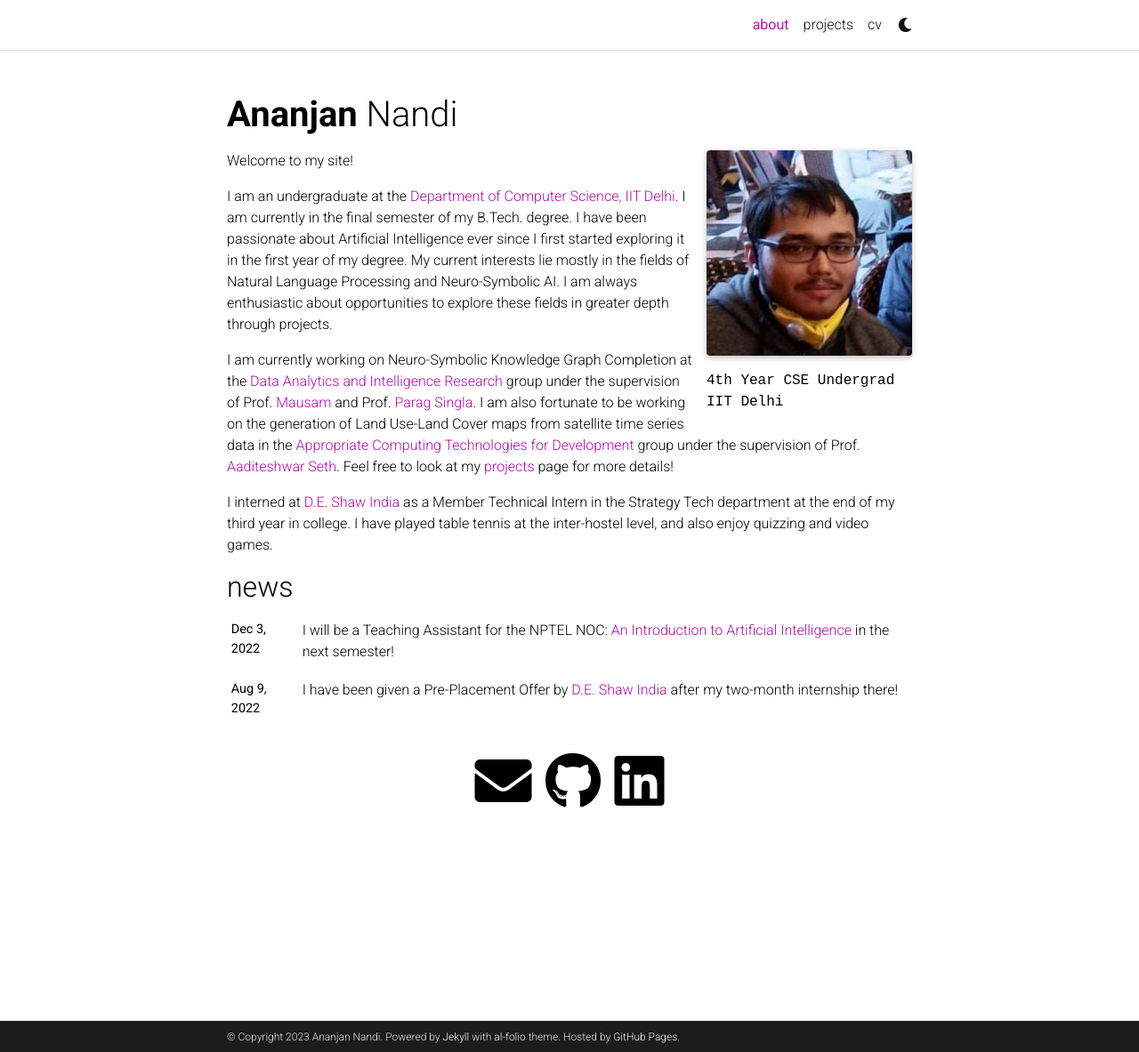
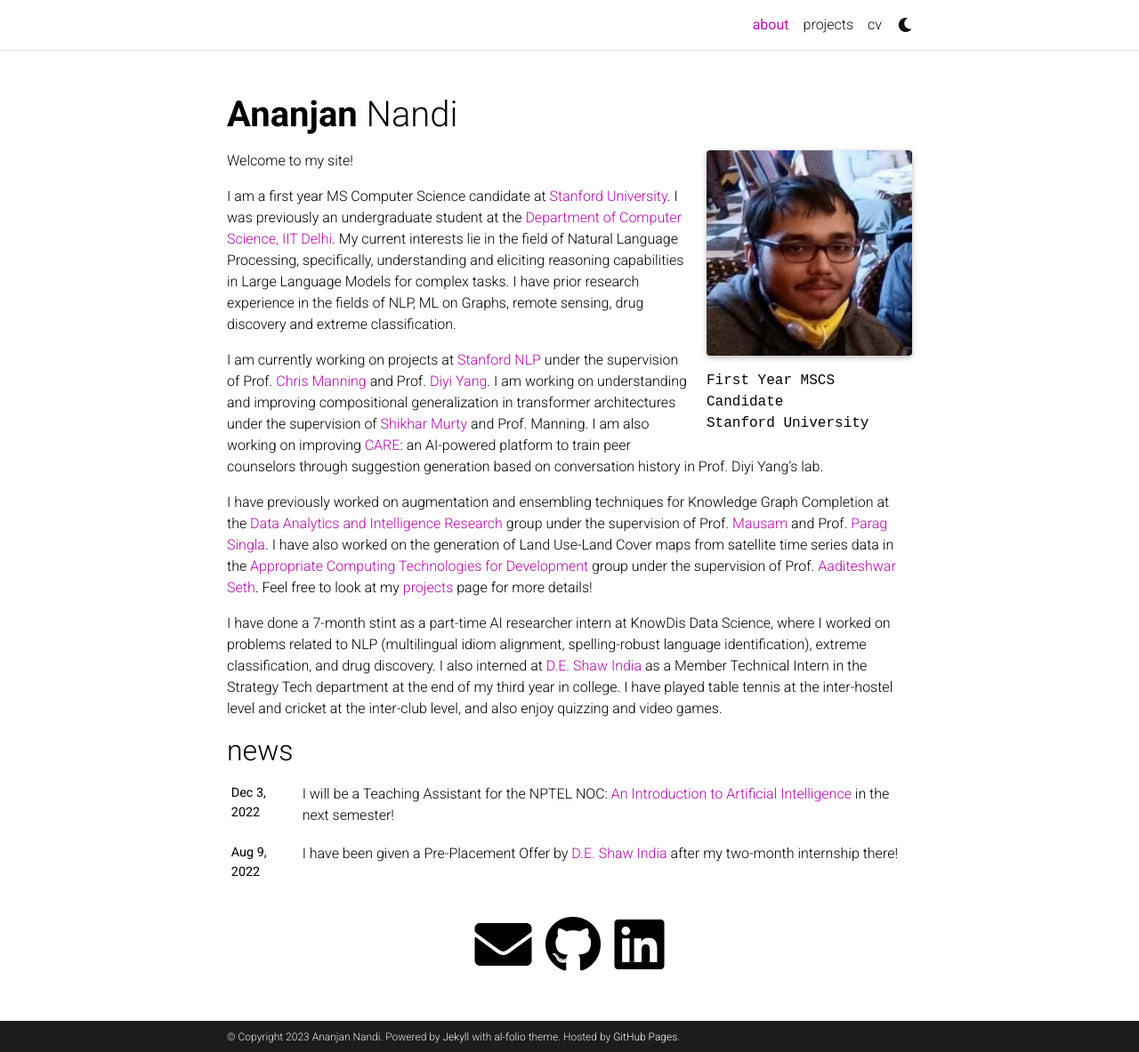
Before and after one commit to ananjan-nandi-9/ananjan-nandi-9.github.io, a Jekyll site: the page built from _pages/about.md, in a window 1280 px wide and 1183 px high. Shown: the whole window at 89% size. Built offline with Jekyll 4.4.1, drawn with Linux system fonts in a browser that asks for light colours; full-size pictures stand in for the smaller copies a plugin makes; comment, search, counter and statistics services are not loaded; a style sheet for code colours, icons or effects is not loaded.

Commit message:
Update about

```diff
--- a/_pages/about.md
+++ b/_pages/about.md
@@ -8,7 +8,7 @@
   image: profile_pic.jpg
   image_circular: false
   address: |
-    <p>4th Year CSE Undergrad</p> <p>IIT Delhi</p>
+    <p>First Year MSCS Candidate</p> <p>Stanford University</p>
 news: true
 selected_papers: false
 social: true
@@ -17,8 +17,10 @@
 
 Welcome to my site!
 
-I am an undergraduate at the [Department of Computer Science, IIT Delhi](https://www.cse.iitd.ernet.in/). I am currently in the final semester of my B.Tech. degree. I have been passionate about Artificial Intelligence ever since I first started exploring it in the first year of my degree. My current interests lie mostly in the fields of Natural Language Processing and Neuro-Symbolic AI. I am always enthusiastic about opportunities to explore these fields in greater depth through projects.
+I am a first year MS Computer Science candidate at [Stanford University](https://www.stanford.edu/). I was previously an undergraduate student at the [Department of Computer Science, IIT Delhi](https://www.cse.iitd.ernet.in/). My current interests lie in the field of Natural Language Processing, specifically, understanding and eliciting reasoning capabilities in Large Language Models for complex tasks. I have prior research experience in the fields of NLP, ML on Graphs, remote sensing, drug discovery and extreme classification.
 
-I am currently working on Neuro-Symbolic Knowledge Graph Completion at the [Data Analytics and Intelligence Research](https://github.com/dair-iitd) group under the supervision of Prof. [Mausam](https://www.cse.iitd.ac.in/~mausam) and Prof. [Parag Singla](https://www.cse.iitd.ac.in/~parags/). I am also fortunate to be working on the generation of Land Use-Land Cover maps from satellite time series data in the [Appropriate Computing Technologies for Development](http://act4d.iitd.ernet.in/) group under the supervision of Prof. [Aaditeshwar Seth](https://www.cse.iitd.ac.in/~aseth/). Feel free to look at my [projects](https://ananjan-nandi-9.github.io/projects/) page for more details!
+I am currently working on projects at [Stanford NLP](https://nlp.stanford.edu/people/) under the supervision of Prof. [Chris Manning](https://nlp.stanford.edu/~manning/) and Prof. [Diyi Yang](https://cs.stanford.edu/~diyiy/group.html). I am working on understanding and improving compositional generalization in transformer architectures under the supervision of [Shikhar Murty](https://murtyshikhar.github.io/) and Prof. Manning. I am also working on improving [CARE](https://arxiv.org/pdf/2305.08982.pdf): an AI-powered platform to train peer counselors through suggestion generation based on conversation history in Prof. Diyi Yang's lab.
 
-I interned at [D.E. Shaw India](https://www.deshawindia.com/) as a Member Technical Intern in the Strategy Tech department at the end of my third year in college. I have played table tennis at the inter-hostel level, and also enjoy quizzing and video games.
+I have previously worked on augmentation and ensembling techniques for Knowledge Graph Completion at the [Data Analytics and Intelligence Research](https://github.com/dair-iitd) group under the supervision of Prof. [Mausam](https://www.cse.iitd.ac.in/~mausam) and Prof. [Parag Singla](https://www.cse.iitd.ac.in/~parags/). I have also worked on the generation of Land Use-Land Cover maps from satellite time series data in the [Appropriate Computing Technologies for Development](http://act4d.iitd.ernet.in/) group under the supervision of Prof. [Aaditeshwar Seth](https://www.cse.iitd.ac.in/~aseth/). Feel free to look at my [projects](https://ananjan-nandi-9.github.io/projects/) page for more details!
+
+I have done a 7-month stint as a part-time AI researcher intern at KnowDis Data Science, where I worked on problems related to NLP (multilingual idiom alignment, spelling-robust language identification), extreme classification, and drug discovery. I also interned at [D.E. Shaw India](https://www.deshawindia.com/) as a Member Technical Intern in the Strategy Tech department at the end of my third year in college. I have played table tennis at the inter-hostel level and cricket at the inter-club level, and also enjoy quizzing and video games.
```
